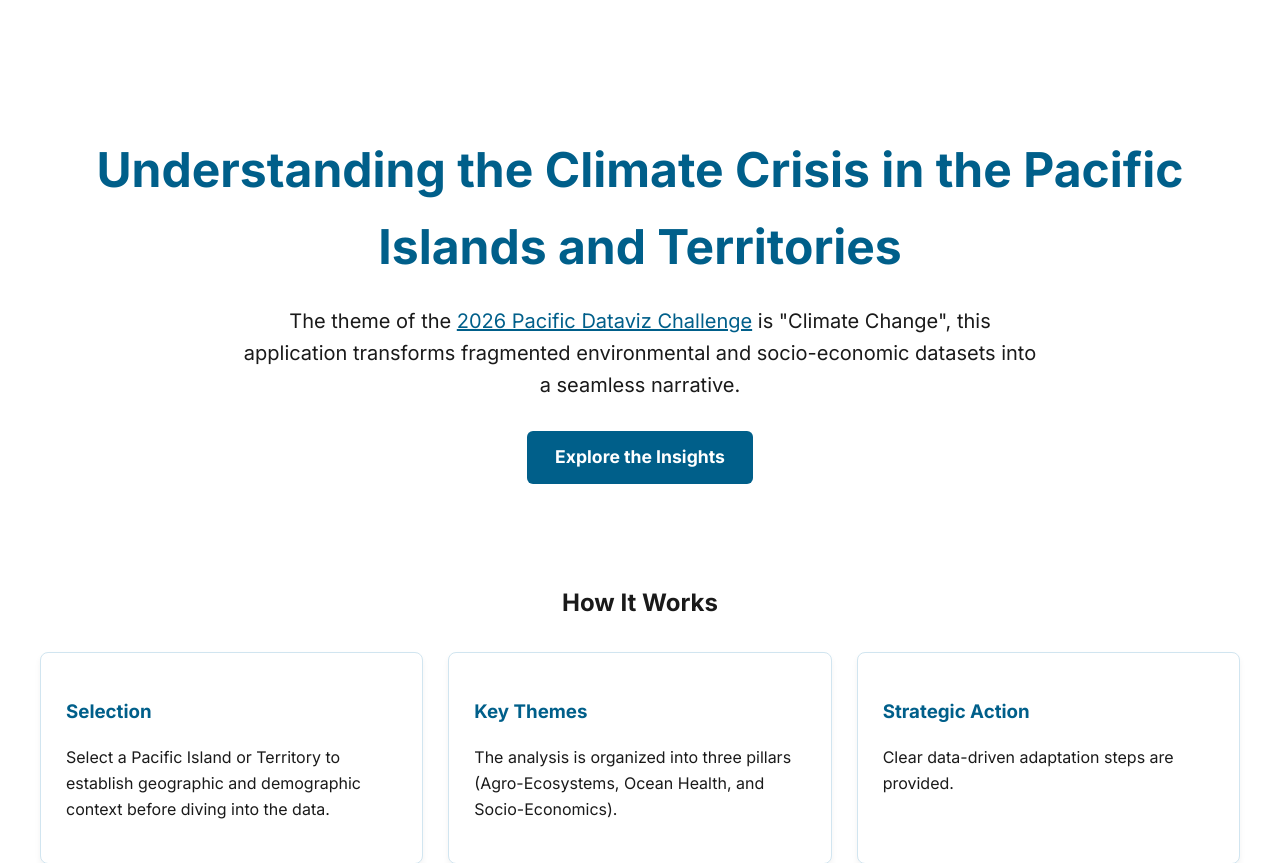
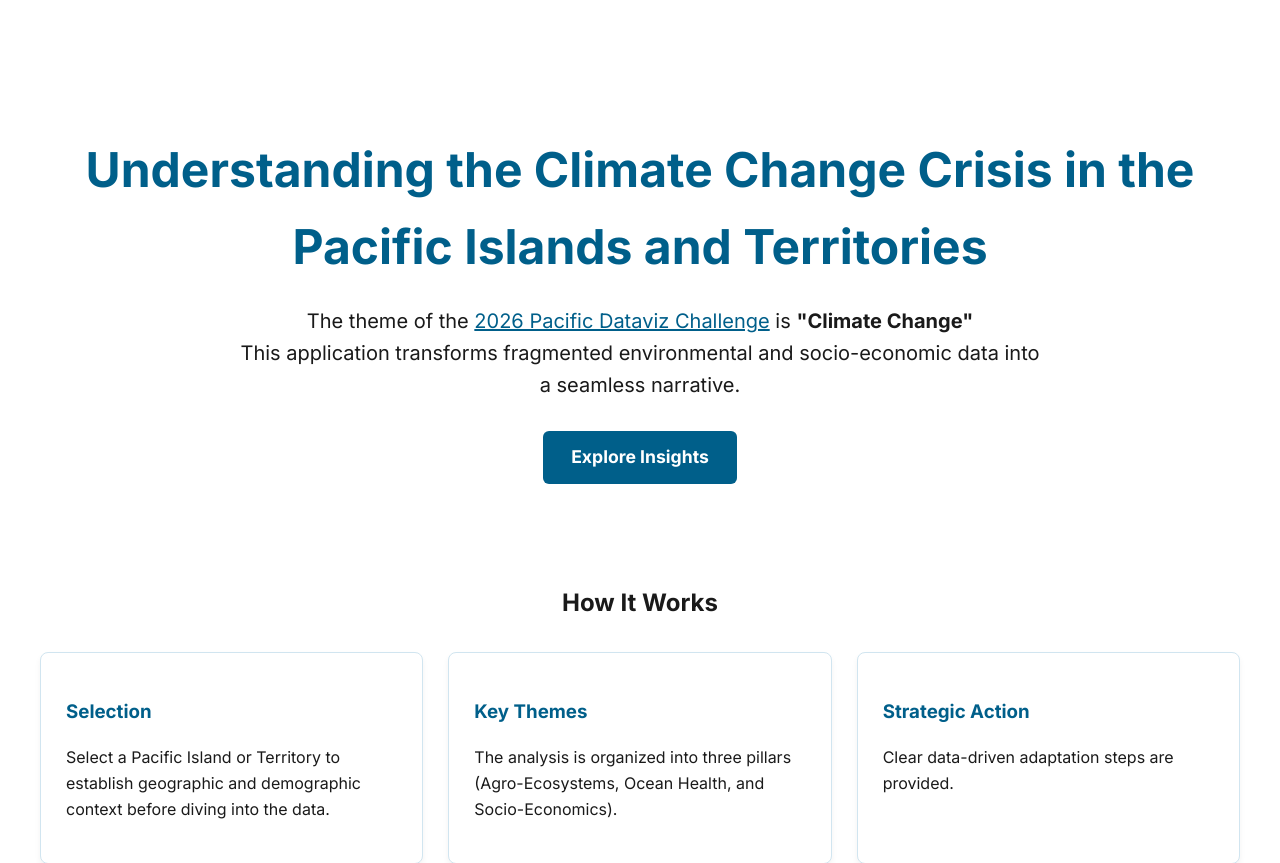
Before and after one commit to edimaudo/Atoll, a FastAPI app: page / in a window 1280 px wide. Shown: the part 71-934 px from the top of the page. Run offline with FastAPI, Linux system fonts and the light colour scheme.

Commit message:
Update index.html

```diff
--- a/templates/index.html
+++ b/templates/index.html
@@ -5,13 +5,13 @@
 {% block content %}
 <section style="text-align: center; padding: 60px 20px;">
     <h1 style="color: var(--primary-color); font-size: 3rem; margin-bottom: 20px;">
-         Understanding the Climate Crisis in the Pacific Islands and Territories
+         Understanding the Climate Change Crisis in the Pacific Islands and Territories
     </h1>
     <p style="font-size: 1.25rem; max-width: 800px; margin: 0 auto 30px auto;">
-        The theme of the <a href="https://pacificdatavizchallenge.org/" target="_blank">2026 Pacific Dataviz Challenge</a> is "Climate Change",
-        this application transforms fragmented environmental and socio-economic datasets into a seamless narrative.
+        The theme of the <a href="https://pacificdatavizchallenge.org/" target="_blank">2026 Pacific Dataviz Challenge</a> is <b>"Climate Change"</b><br>
+        This application transforms fragmented environmental and socio-economic data into a seamless narrative.
     </p>
-    <a href="/app" class="btn-cta">Explore the Insights</a>
+    <a href="/app" class="btn-cta">Explore Insights</a>
 </section>
 
 <section style="margin-top: 40px;">
```
